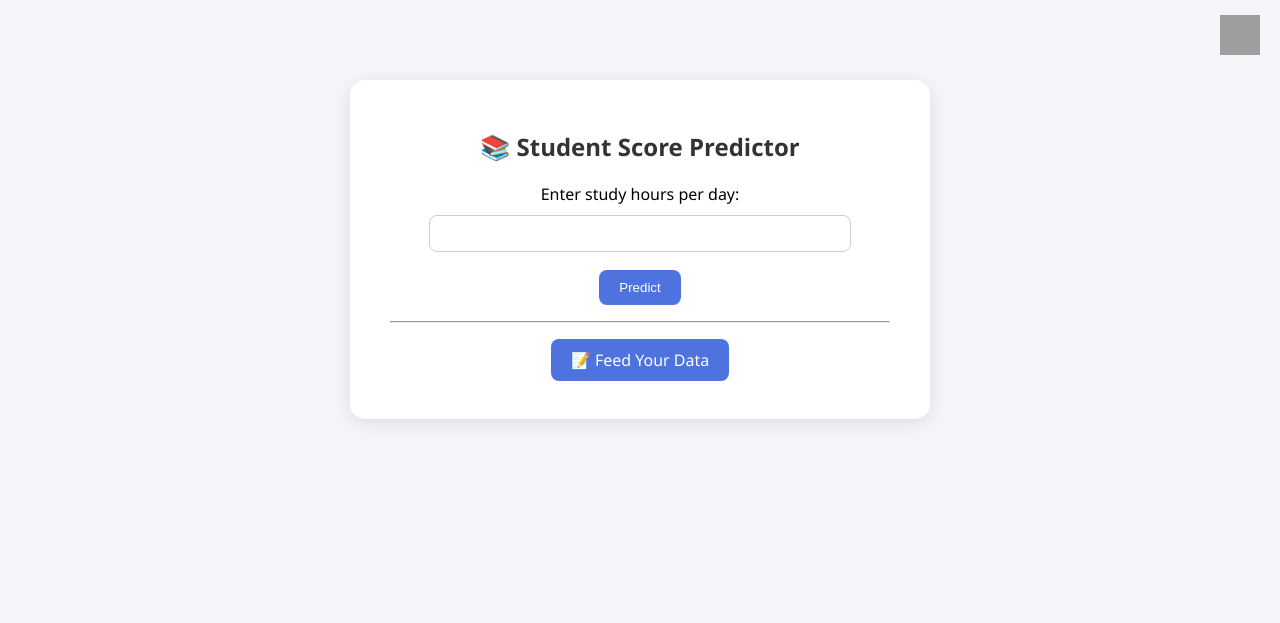
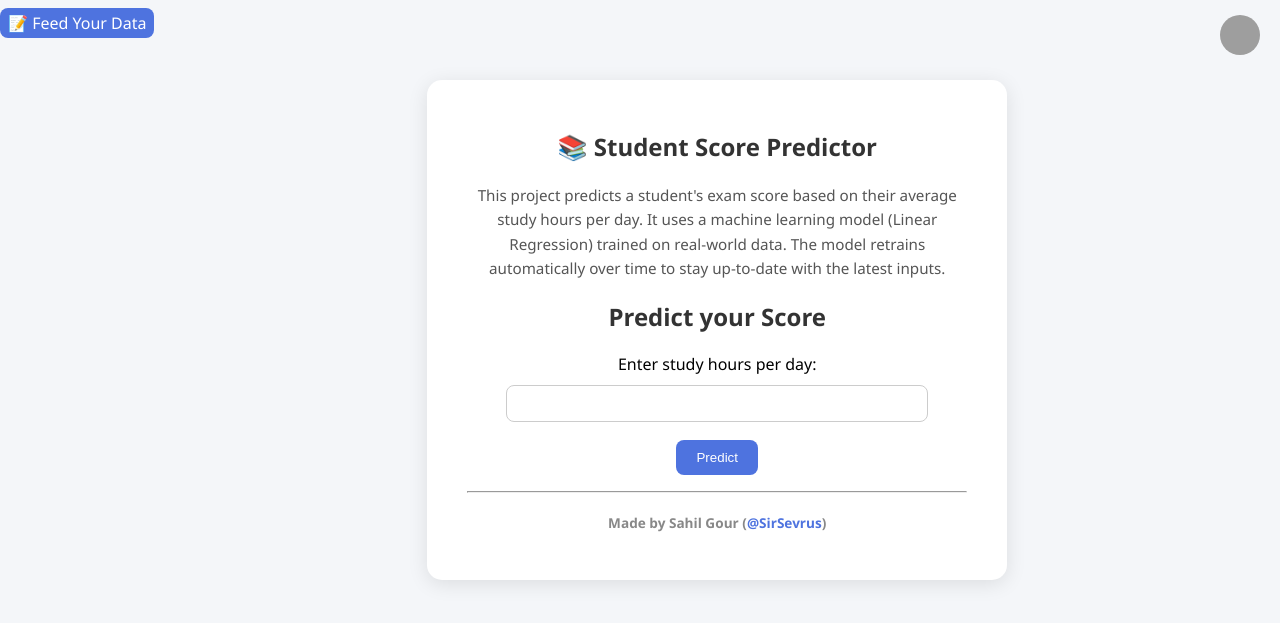
Before and after one commit to SevrusCorporations/student_score_predictor, a Flask app: template templates/index.html in a window 1280 px wide. Shown: the top 623 px of the page. Run offline with Flask 3, Linux system fonts and the light colour scheme; the template is opened without the code that fills it, so the values that code supplies are empty; parts of the project's set-up code (start-up, migrations or seed data) failed here and were passed over; grey boxes are pictures that could not be loaded.

Commit message:
V2.0-stable

```diff
--- a/app.py
+++ b/app.py
@@ -7,30 +7,43 @@
 import io
 import base64
 import pandas as pd
-import matplotlib
-matplotlib.use('Agg')  # Use non-GUI backend for Flask
-import matplotlib.pyplot as plt
 from flask import Flask, render_template, request
 from sklearn.linear_model import LinearRegression
+from apscheduler.schedulers.background import BackgroundScheduler
 
-# preparing data and filtering it
+# ----------------------------
+# Data preparation
+# ----------------------------
 def create_dataframe():
-    df = pd.read_csv("https://docs.google.com/spreadsheets/d/e/2PACX-1vTq08vBQuHiahx195CsqRy_kCyRwAQ6eqSa9L1kaZn5gXpSlNAOgGAGnIVe2z4HP8Uu2djZIcADEroC/pub?gid=1413079117&single=true&output=csv")
-    df = df[['How many hours did you study per day (on average)? ',
-             'Your exam percentage (out of 100)?']].copy()
-    df.columns = ['Hours', 'Score']
+    df = pd.read_csv(
+        "https://docs.google.com/spreadsheets/d/e/2PACX-1vTq08vBQuHiahx195CsqRy_kCyRwAQ6eqSa9L1kaZn5gXpSlNAOgGAGnIVe2z4HP8Uu2djZIcADEroC/pub?gid=1413079117&single=true&output=csv"
+    )
+    df = df[
+        [
+            "How many hours did you study per day (on average)? ",
+            "Your exam percentage (out of 100)?",
+        ]
+    ].copy()
+    df.columns = ["Hours", "Score"]
 
     def clean_hours(val):
         if pd.isna(val):
             return None
         val = str(val).lower().strip()
-        val = re.sub(r'(hours?|hr)', '', val)
-        if "to" in val:
-            parts = re.findall(r"[\d\.]+", val)
-            if len(parts) == 2:
-                return (float(parts[0]) + float(parts[1])) / 2
-        match = re.search(r"[\d\.]+", val)
-        return float(match.group()) if match else None
+
+        # Extract all numbers (with decimal support)
+        numbers = re.findall(r"[\d\.]+", val)
+
+        if not numbers:
+            return None
+
+        numbers = [float(num) for num in numbers]
+
+        if len(numbers) == 1:
+            return numbers[0]
+
+        # Multiple numbers → return average
+        return sum(numbers) / len(numbers)
 
     def clean_score(val):
         if pd.isna(val):
@@ -41,60 +54,55 @@
         except:
             return None
 
-    df['Hours'] = df['Hours'].apply(clean_hours)
-    df['Score'] = df['Score'].apply(clean_score)
-    df = df.dropna(subset=['Hours', 'Score']).reset_index(drop=True)
+    df["Hours"] = df["Hours"].apply(clean_hours)
+    df["Score"] = df["Score"].apply(clean_score)
+    df = df.dropna(subset=["Hours", "Score"]).reset_index(drop=True)
     return df
 
-# Training model
-def train_model(df):
-    X = df[['Hours']]
-    y = df[['Score']]
+
+# ----------------------------
+# Training
+# ----------------------------
+def train_model():
+    global model
+    df = create_dataframe()
+    X = df[["Hours"]]
+    y = df[["Score"]]
     model = LinearRegression()
     model.fit(X, y)
-    return model
+    print("✅ Model retrained with latest data")
 
+
+# ----------------------------
 # Flask app
+# ----------------------------
 app = Flask(__name__)
+
+# Global model (will be updated periodically)
+model = None
+
 
 @app.route("/", methods=["GET", "POST"])
 def home():
-    df = create_dataframe()
-    model = train_model(df)
-
+    global model
     prediction = None
     plot_url = None
 
     if request.method == "POST":
-        if "hours" in request.form:  # Normal prediction mode
+        if "hours" in request.form:  # Normal prediction
             hours = float(request.form["hours"])
             input_df = pd.DataFrame([[hours]], columns=["Hours"])
-            pred = model.predict(input_df)[0][0]
-            prediction = max(0, min(100, pred))
-
-        if "debug" in request.form:  # Debug mode → Generate scatter plot
-            plt.figure(figsize=(6, 4))
-            plt.scatter(df["Hours"], df["Score"], color="blue", label="Data Points")
-
-            # Regression line
-            X_line = pd.DataFrame(sorted(df["Hours"]), columns=["Hours"])
-            y_line = model.predict(X_line)
-            plt.plot(X_line, y_line, color="red", label="Regression Line")
-
-            plt.xlabel("Study Hours per Day")
-            plt.ylabel("Exam Score (%)")
-            plt.title("Study Hours vs Exam Score")
-            plt.legend()
-
-            # Save to base64 for HTML display
-            buf = io.BytesIO()
-            plt.savefig(buf, format="png")
-            buf.seek(0)
-            plot_url = base64.b64encode(buf.getvalue()).decode("utf-8")
-            buf.close()
-            plt.close()
-
+            prediction = model.predict(input_df)[0][0]
     return render_template("index.html", prediction=prediction, plot_url=plot_url)
 
+
 if __name__ == "__main__":
+    # Initial training
+    train_model()
+
+    # Start scheduler for background retraining
+    scheduler = BackgroundScheduler()
+    scheduler.add_job(func=train_model, trigger="interval", minutes=1)  # retrain every 10 min
+    scheduler.start()
+
     app.run(host="0.0.0.0", port=5000, debug=False)
--- a/requirements.txt
+++ b/requirements.txt
@@ -3,3 +3,4 @@
 pandas
 flask
 matplotlib
+apscheduler
--- a/static/css/style.css
+++ b/static/css/style.css
@@ -16,13 +16,14 @@
 }
 
 .github-logo {
+    border-radius: 32px;
     width: 40px;
     height: 40px;
     transition: transform 0.2s ease;
 }
 
 .github-logo:hover {
-    transform: scale(1.15);
+    transform: scale(1.5);
 }
 
 .container {
@@ -48,7 +49,7 @@
     border-radius: 8px;
 }
 
-button, .feed-btn {
+button, .feed-btn-top {
     padding: 10px 20px;
     border: none;
     background: #4e73df;
@@ -61,9 +62,17 @@
     text-decoration: none;
 }
 
-button:hover, .feed-btn:hover {
+.feed-btn-top{
+    padding: 4px 8px;
+}
+
+button:hover, .feed-btn-top:hover {
     background: #2e59d9;
     transform: translateY(-2px);
+}
+
+.feed-btn-top:hover {
+    transform: translateX(10px) scale(1.2);
 }
 
 .result {
@@ -82,3 +91,22 @@
     border-radius: 8px;
     border: 1px solid #ddd;
 }
+
+.description {
+    font-size: 0.95em;
+    color: #555;
+    margin-bottom: 20px;
+    line-height: 1.6;
+}
+
+.footer-msg {
+    font-size: 0.85em;
+    color: #888;
+    margin-top: 20px;
+    text-align: center;
+}
+
+.git-profile {
+    color: #4e73df;
+    text-decoration: none;
+}
--- a/templates/index.html
+++ b/templates/index.html
@@ -6,6 +6,10 @@
     <link rel="stylesheet" href="{{ url_for('static', filename='css/style.css') }}">
 </head>
 <body>
+    <a href="https://docs.google.com/forms/d/e/1FAIpQLSfM7MY1xJsQUEeVC6nfV9sDAAsnuTG85ePfNKelsOO_sBc3XQ/viewform?usp=dialog"
+       target="_blank" class="feed-btn-top" title="Feed Your Data">
+        📝 Feed Your Data
+    </a>
     <!-- GitHub button -->
     <a href="https://github.com/SevrusCorporations/student_score_predictor"
        target="_blank" class="github-link" title="View on GitHub">
@@ -16,10 +20,17 @@
     <div class="container">
         <h2>📚 Student Score Predictor</h2>
 
+    <p class="description">
+        This project predicts a student's exam score based on their average study hours per day.
+        It uses a machine learning model (Linear Regression) trained on real-world data.
+        The model retrains automatically over time to stay up-to-date with the latest inputs.
+    </p>
+        <h2>Predict your Score</h2>
+
         <!-- Prediction Form -->
         <form method="POST" class="form">
             <label for="hours">Enter study hours per day:</label><br>
-            <input type="number" step="0.1" name="hours" id="hours" required>
+            <input type="number" step="0.1" name="hours" id="hours" min="0" required>
             <button type="submit">Predict</button>
         </form>
 
@@ -30,10 +41,7 @@
         {% endif %}
 
         <hr>
-
-        <!-- Feed data form button -->
-        <a href="https://docs.google.com/forms/d/e/1FAIpQLSfM7MY1xJsQUEeVC6nfV9sDAAsnuTG85ePfNKelsOO_sBc3XQ/viewform?usp=dialog"
-           target="_blank" class="feed-btn">📝 Feed Your Data</a>
+        <h4 class="footer-msg">Made by Sahil Gour (<a class="git-profile" href="https://github.com/SevrusCorporations/" target="_blank">@SirSevrus</a>)</h4>
     </div>
 </body>
 </html>
```
Also changed, not shown: README.md.
